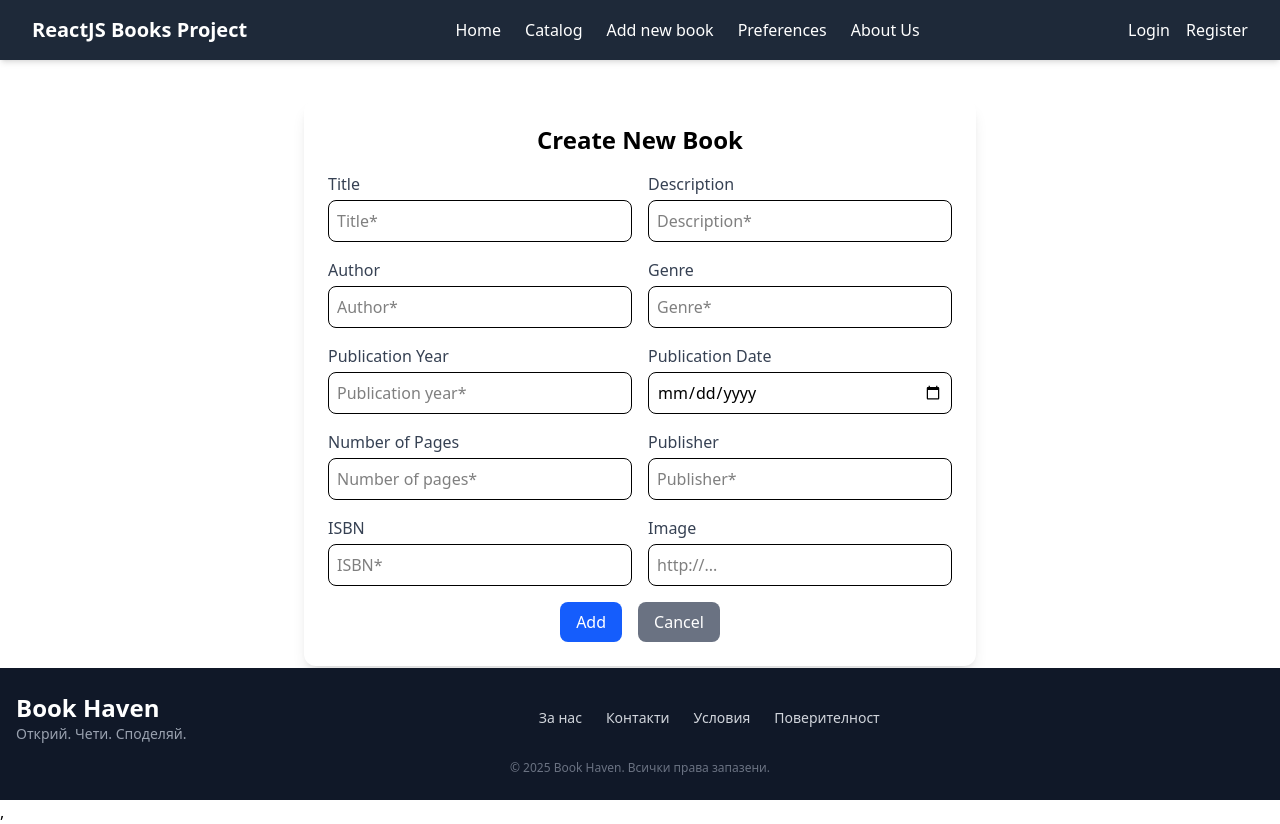
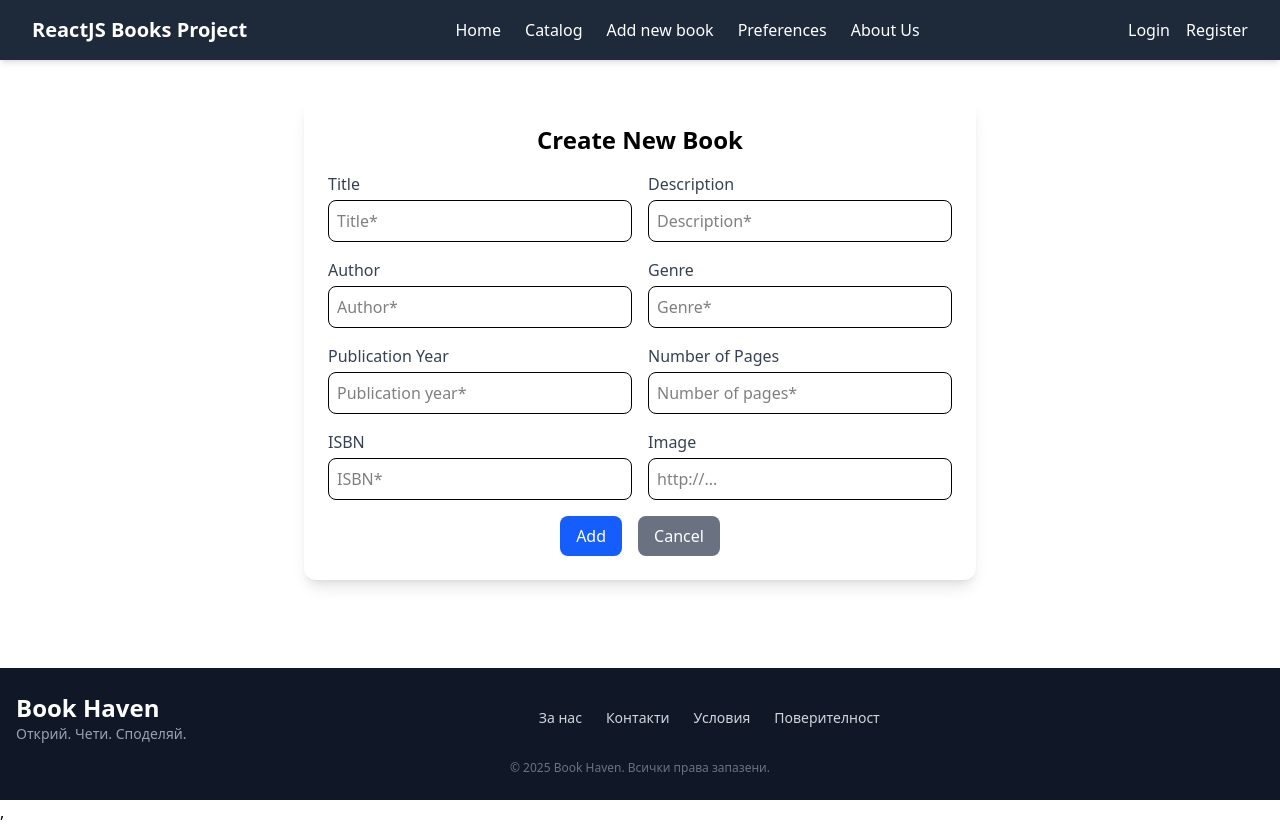
Before and after one commit to KrisZeynev/ReactJS_Books_Project, a React (Vite) app in the folder client/: page /catalog/create in a window 1280 px wide. Built offline with nearby package versions, Linux system fonts and the light colour scheme.

Commit message:
Implement Cancel functionality

```diff
--- a/client/src/components/book-create/CreateBook.jsx
+++ b/client/src/components/book-create/CreateBook.jsx
@@ -1,4 +1,4 @@
-import { useContext, useState } from "react";
+import { useContext, useRef, useState } from "react";
 import { UserContext } from "../../contexts/UserContext";
 import { useNavigate } from "react-router";
 
@@ -6,6 +6,15 @@ export default function CreateBook() {
   const [errors, setErrors] = useState({});
   const {accessToken} = useContext(UserContext);
   const navigate = useNavigate();
+
+  const formRef = useRef(null);
+
+  const handleFormClose = (e) => {
+    if (formRef.current) {
+      formRef.current.reset();
+    }
+    setErrors({});
+  }
 
   const handleFormSubmit = async (e) => {
     e.preventDefault();
@@ -18,9 +27,7 @@ export default function CreateBook() {
       author: /^[A-Za-z\s\-\,\.\!\'\"]{3,50}$/,
       genre: /^[A-Za-z\s\-\,\.\!\'\"]{3,50}$/,
       publicationYear: /^(19|20)\d{2}$/,
-      publicationDate: /^\d{4}-\d{2}-\d{2}$/,
       pages: /^[1-9][0-9]*$/,
-      publisher: /^[A-Za-z0-9\s\-\,\.\!\'\"]{3,100}$/,
       isbn: /^(97(8|9))?\d{9}(\d|X)$/,
       image: /^(https?:\/\/.*\.(?:png|jpg|jpeg|gif|bmp))$/,
     };
@@ -31,9 +38,7 @@ export default function CreateBook() {
       author,
       genre,
       publicationYear,
-      publicationDate,
       pages,
-      publisher,
       isbn,
       image,
     } = Object.fromEntries(new FormData(e.target));
@@ -61,17 +66,8 @@ export default function CreateBook() {
         "Publication Year must be a valid year (1900-2099).";
     }
 
-    if (!publicationDate || !regexes.publicationDate.test(publicationDate)) {
-      fieldErrors.publicationDate =
-        "Publication Date must be in the format YYYY-MM-DD.";
-    }
-
     if (!pages || !regexes.pages.test(pages)) {
       fieldErrors.pages = "Pages must be a positive integer.";
-    }
-
-    if (!publisher || !regexes.publisher.test(publisher)) {
-      fieldErrors.publisher = "Publisher must be between 3 and 100 characters.";
     }
 
     if (!isbn || !regexes.isbn.test(isbn)) {
@@ -96,7 +92,7 @@ export default function CreateBook() {
           "Content-Type": "application/json",
           'X-Authorization': accessToken,
         },
-        body: JSON.stringify({ title, description, author, genre, publicationYear, publicationDate, pages, publisher, isbn, image }),
+        body: JSON.stringify({ title, description, author, genre, publicationYear, pages, isbn, image }),
       });
       console.log(response);
       console.log('good to go');
@@ -112,7 +108,7 @@ export default function CreateBook() {
   return (
     <div className="max-w-2xl mx-auto p-6 bg-white shadow-lg rounded-xl mt-10">
       <h1 className="text-2xl font-semibold mb-4 text-center">Create New Book</h1>
-      <form className="space-y-4" onSubmit={handleFormSubmit}>
+      <form className="space-y-4" onSubmit={handleFormSubmit} ref={formRef}>
         <div className="grid grid-cols-1 md:grid-cols-2 gap-4">
           <label className="block">
             <span className="text-gray-700">Title</span>
@@ -179,19 +175,6 @@ export default function CreateBook() {
             )}
           </label>
           <label className="block">
-            <span className="text-gray-700">Publication Date</span>
-            <input
-              type="date"
-              name="publicationDate"
-              className={`mt-1 block w-full p-2 border rounded-lg ${
-                errors.publicationDate ? "border-red-500" : ""
-              }`}
-            />
-            {errors.publicationDate && (
-              <p className="text-red-500 text-sm">{errors.publicationDate}</p>
-            )}
-          </label>
-          <label className="block">
             <span className="text-gray-700">Number of Pages</span>
             <input
               type="text"
@@ -202,20 +185,6 @@ export default function CreateBook() {
               }`}
             />
             {errors.pages && <p className="text-red-500 text-sm">{errors.pages}</p>}
-          </label>
-          <label className="block">
-            <span className="text-gray-700">Publisher</span>
-            <input
-              type="text"
-              name="publisher"
-              placeholder="Publisher*"
-              className={`mt-1 block w-full p-2 border rounded-lg ${
-                errors.publisher ? "border-red-500" : ""
-              }`}
-            />
-            {errors.publisher && (
-              <p className="text-red-500 text-sm">{errors.publisher}</p>
-            )}
           </label>
         </div>
         <div className="grid grid-cols-1 md:grid-cols-2 gap-4">
@@ -254,6 +223,7 @@ export default function CreateBook() {
           <button
             type="button"
             className="px-4 py-2 bg-gray-500 text-white rounded-lg hover:bg-gray-600"
+            onClick={handleFormClose}
           >
             Cancel
           </button>
```
